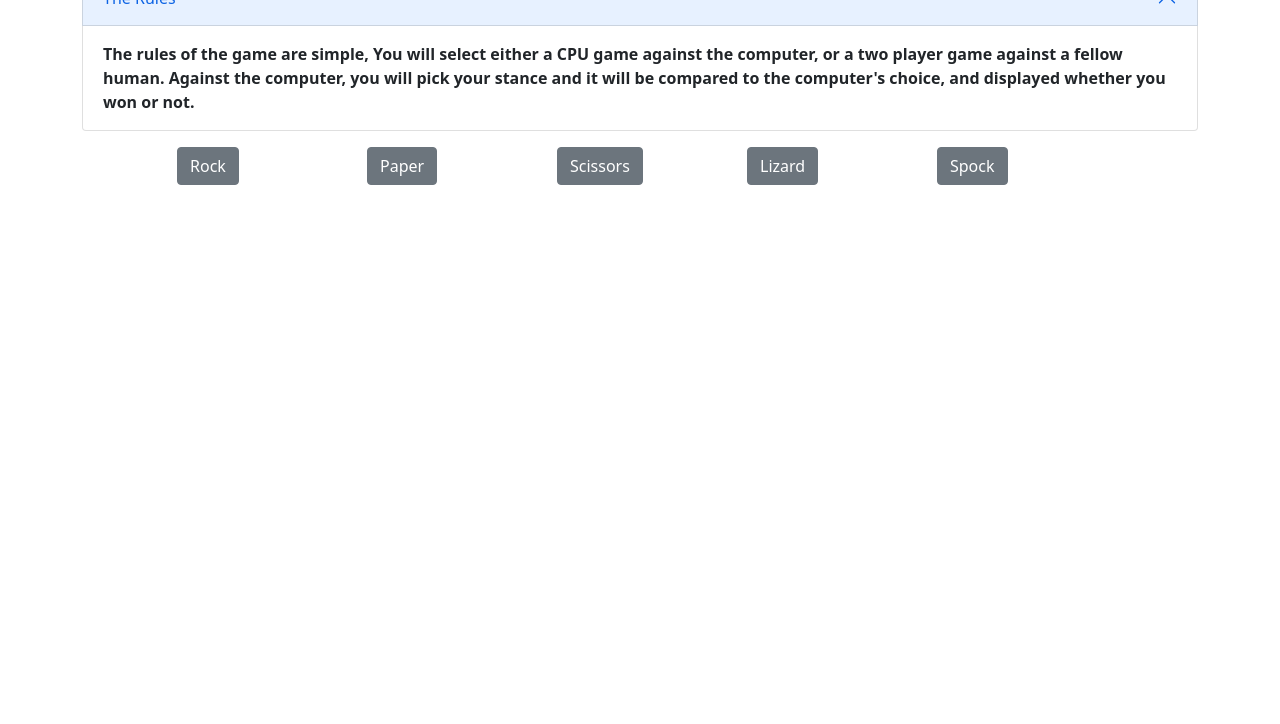
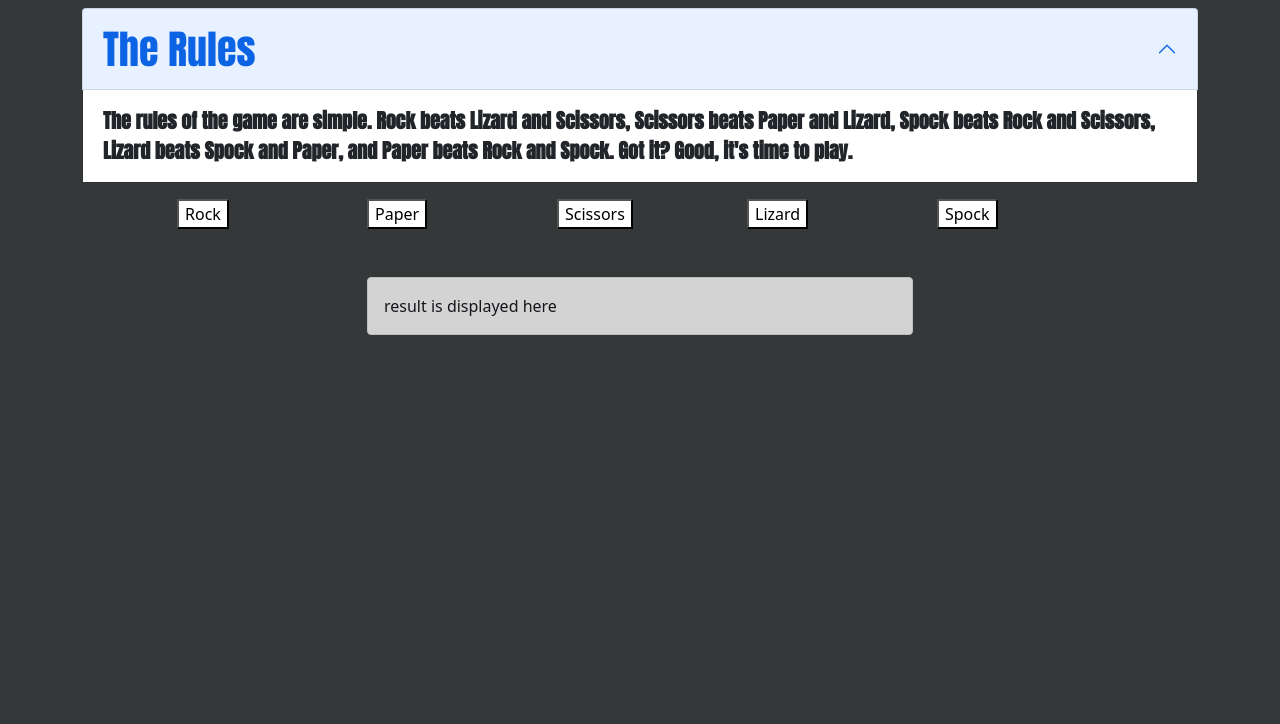
Before and after one commit to TrevorW98/RPSLS--Level-2-, a plain HTML site: page Index.html in a window 1280 px wide. Shown: the part 76-800 px from the top of the page. Drawn offline with nearby package versions, Linux system fonts and the light colour scheme; no server answers.

Commit message:
Got CPU game to work

```diff
--- a/CSS/Style.css
+++ b/CSS/Style.css
@@ -2,3 +2,23 @@
     display: flex;
     justify-content: center;
 }
+.whiteBG{
+    background-color: white;
+}
+.onyxBG{
+    background-color: #353839;
+}
+.orangeText{
+    color: orangered;
+}
+.titleSpecs{
+    font-size: 40px;
+    font-family: 'Anton', sans-serif;
+}
+.bodyText{
+    font-size: 20px;
+    font-family: 'Anton', sans-serif;
+}
+/* .btnSpecs{
+
+} */
--- a/Index.html
+++ b/Index.html
@@ -10,38 +10,36 @@
     <link href="https://cdn.jsdelivr.net/npm/bootstrap@5.0.0-beta1/dist/css/bootstrap.min.css" rel="stylesheet"
         integrity="sha384-giJF6kkoqNQ00vy+HMDP7azOuL0xtbfIcaT9wjKHr8RbDVddVHyTfAAsrekwKmP1" crossorigin="anonymous">
     <link rel="stylesheet" href="./CSS/Style.css">
+    <link rel="preconnect" href="https://fonts.gstatic.com">
+    <link href="https://fonts.googleapis.com/css2?family=Anton&display=swap" rel="stylesheet">
     <title>Rock Paper Scissors Lizard Spock</title>
 </head>
 
-<body>
+<body class="onyxBG">
     <div class="container-fluid">
         <div class="row">
             <div class="col-12 center">
-               <p>RPSLS MONSTER</p>
+               <p class="titleSpecs orangeText">RPSLS MONSTER</p>
             </div>
         </div>
     </div>
     <div class="container mt-2">
         <div class="row">
             <div class="col-12">
-                <div class="accordion" id="accordionExample">
+                <div class="accordion">
                     <div class="accordion-item">
-                        <h2 class="accordion-header" id="headingOne">
-                            <button class="accordion-button" type="button" data-bs-toggle="collapse"
+                        <h2 class="accordion-header">
+                            <button class="accordion-button titleSpecs" type="button" data-bs-toggle="collapse"
                                 data-bs-target="#collapseOne" aria-expanded="true" aria-controls="collapseOne">
                                 The Rules
                             </button>
                         </h2>
                         <div id="collapseOne" class="accordion-collapse collapse show" aria-labelledby="headingOne"
                             data-bs-parent="#accordionExample">
-                            <div class="accordion-body">
-                                <strong>The rules of the game are simple, You will select either a CPU game against the
-                                    computer, or
-                                    a two player game against a fellow human. Against the computer, you will pick your
-                                    stance and
-                                    it will be compared to the computer's choice, and displayed whether you won or not.
+                            <div class="accordion-body whiteBG bodyText">
+                                <strong>The rules of the game are simple. Rock beats Lizard and Scissors, Scissors beats Paper and Lizard,
+                                    Spock beats Rock and Scissors, Lizard beats Spock and Paper, and Paper beats Rock and Spock. Got it? Good, it's time to play.
                                 </strong>
-
                             </div>
                         </div>
                     </div>
@@ -49,22 +47,31 @@
             </div>
         </div>
         <div class="row mt-3 center">
-            <div class="col-2">
-                <button type="button" class="btn btn-secondary" id="rockBtn">Rock</button>
+            <div id="rockHere" class="col-2">
+
             </div>
-            <div class="col-2">
-                <button type="button" class="btn btn-secondary" id="paperBtn">Paper</button>
+            <div id="paperHere" class="col-2">
+
             </div>
-            <div class="col-2">
-                <button type="button" class="btn btn-secondary" id="scissorsBtn">Scissors</button>
+            <div id="scissorsHere" class="col-2">
+
             </div>
-            <div class="col-2">
-                <button type="button" class="btn btn-secondary" id="lizardBtn">Lizard</button>
+            <div id="lizardHere" class="col-2">
+
             </div>
-            <div class="col-2">
-                <button type="button" class="btn btn-secondary" id="spockBtn">Spock</button>
+            <div id="spockHere" class="col-2">
+
             </div>
         </div>
+        <div class="row center mt-5">
+            <div class="col-6">
+                <div class="alert alert-dark" role="alert" id="resultDisplay">
+                   result is displayed here
+                  </div>
+            </div>
+        </div>
+
+
     </div>
     <!-- Optional JavaScript; choose one of the two! -->
 
--- a/JS/script.js
+++ b/JS/script.js
@@ -1,85 +1,119 @@
-let rockBtn = document.getElementById("rockBtn");
-let paperBtn = document.getElementById("paperBtn");
-let scissorsBtn = document.getElementById("scissorsBtn");
-let lizardBtn = document.getElementById("lizardBtn");
-let spockBtn = document.getElementById("spockBtn");
+let rockHere = document.getElementById("rockHere")
+let paperHere = document.getElementById("paperHere");
+let scissorsHere = document.getElementById("scissorsHere");
+let lizardHere = document.getElementById("lizardHere");
+let spockHere = document.getElementById("spockHere");
 let playerDecision = "";
 let resultDisplay = document.getElementById("resultDisplay");
+let computerPlay;
 //These are two ways to call the API for the cpu's decision
 //this style is preferable
+//I had just a fetch here but i realized i can put this in a function and call it whenever I need
+//the computer's decision
+function getComputerDecision() {
     fetch("https://csa2020studentapi.azurewebsites.net/rpsls")
         .then(
             data => {
-            console.log(data);
                 data.text().then(
-                    data2 => console.log(data2)
+                    value =>  computerPlay = value
                 )
             }
         )
-
-
-
-//This helps to recall the function as the data is stored in this variable, value
-// async function getCPUDecision(){
-//     let promise = await fetch("https://csa2020studentapi.azurewebsites.net/rpsls")
-//     let value = await promise.text();
-//     console.log(value);
-// }
-
-function compareResults() {
-    getCPUDecision();
-
-
 }
-
-
-rockBtn.addEventListener("click",function(){
+//I call this once right out to have a decision ready for the first round
+getComputerDecision();
+createLizardBtn();
+createPaperBtn();
+createRockBtn();
+createScissorsBtn();
+createSpockBtn();
+//this will create the buttons needed for the game
+//And add a listener so they check against the computer's decision and display the result
+function createRockBtn() {
+    let rockBtn = document.createElement("button");
+    rockBtn.classList.add("whiteBG");
+    rockBtn.innerText = "Rock";
+    rockBtn.addEventListener("click", function () {
         playerDecision = "Rock";
-    if(value === playerDecision){
+        if (computerPlay === playerDecision) {
             resultDisplay.innerText = "This round is a tie"
-    } else if( value === "Scissors" || value === "Lizard"){
+        } else if (computerPlay === "Scissors" || computerPlay === "Lizard") {
             resultDisplay.innerText = "You won this round!"
         } else {
             resultDisplay.innerText = "You lost this round!"
         }
+        getComputerDecision();
     });
-paperBtn.addEventListener("click",function(){
-    playerDecision = "Paper"
-    if(value === playerDecision){
+    rockHere.appendChild(rockBtn);
+}
+function createPaperBtn() {
+    let paperBtn = document.createElement("button");
+    paperBtn.classList.add("whiteBG");
+    paperBtn.innerText = "Paper";
+    paperBtn.addEventListener("click", function () {
+        playerDecision = "Paper";
+        if (computerPlay === playerDecision) {
             resultDisplay.innerText = "This round is a tie"
-    } else if( value === "Rock" || value === "Spock"){
+        } else if (computerPlay === "Rock" || computerPlay === "Spock") {
             resultDisplay.innerText = "You won this round!"
         } else {
             resultDisplay.innerText = "You lost this round!"
         }
+        getComputerDecision();
     });
-scissorsBtn.addEventListener("click",function(){
-    playerDecision = "Scissors"
-    if(value === playerDecision){
+    paperHere.appendChild(paperBtn);
+}
+function createScissorsBtn() {
+    let scissorsBtn = document.createElement("button");
+    scissorsBtn.classList.add("whiteBG");
+    scissorsBtn.innerText = "Scissors";
+    scissorsBtn.addEventListener("click", function () {
+        playerDecision = "Scissors";
+        if (computerPlay === playerDecision) {
             resultDisplay.innerText = "This round is a tie"
-    } else if( value === "Paper" || value === "Lizard"){
+        } else if (computerPlay === "Paper" || computerPlay === "Lizard") {
             resultDisplay.innerText = "You won this round!"
         } else {
             resultDisplay.innerText = "You lost this round!"
         }
+        getComputerDecision();
     });
-lizardBtn.addEventListener("click",function(){
-    playerDecision = "Lizard"
-    if(value === playerDecision){
+    scissorsHere.appendChild(scissorsBtn);
+}
+function createLizardBtn(){
+    let lizardBtn = document.createElement("button");
+    lizardBtn.classList.add("whiteBG");
+    lizardBtn.innerText = "Lizard";
+    lizardBtn.addEventListener("click", function () {
+        playerDecision = "Lizard";
+        if (computerPlay === playerDecision) {
             resultDisplay.innerText = "This round is a tie"
-    } else if( value === "Paper" || value === "Spock"){
+        } else if (computerPlay === "Paper" || computerPlay === "Spock") {
             resultDisplay.innerText = "You won this round!"
         } else {
             resultDisplay.innerText = "You lost this round!"
         }
+        getComputerDecision();
     });
-spockBtn.addEventListener("click",function(){
-    playerDecision = "Spock"
-    if(value === playerDecision){
+    lizardHere.appendChild(lizardBtn);
+}
+function createSpockBtn(){
+    let spockBtn = document.createElement("button");
+    spockBtn.classList.add("whiteBG");
+    spockBtn.innerText = "Spock";
+    spockBtn.addEventListener("click", function () {
+        playerDecision = "Spock";
+        if (computerPlay === playerDecision) {
             resultDisplay.innerText = "This round is a tie"
-    } else if( value === "Scissors" || value === "Rock"){
+        } else if (computerPlay === "Scissors" || computerPlay === "Rock") {
             resultDisplay.innerText = "You won this round!"
         } else {
             resultDisplay.innerText = "You lost this round!"
         }
+        getComputerDecision();
     });
+    spockHere.appendChild(spockBtn);
+}
+function chooseCPUorPVP(){
+
+}
```
Lines whose indentation alone changed are shown as unchanged.
